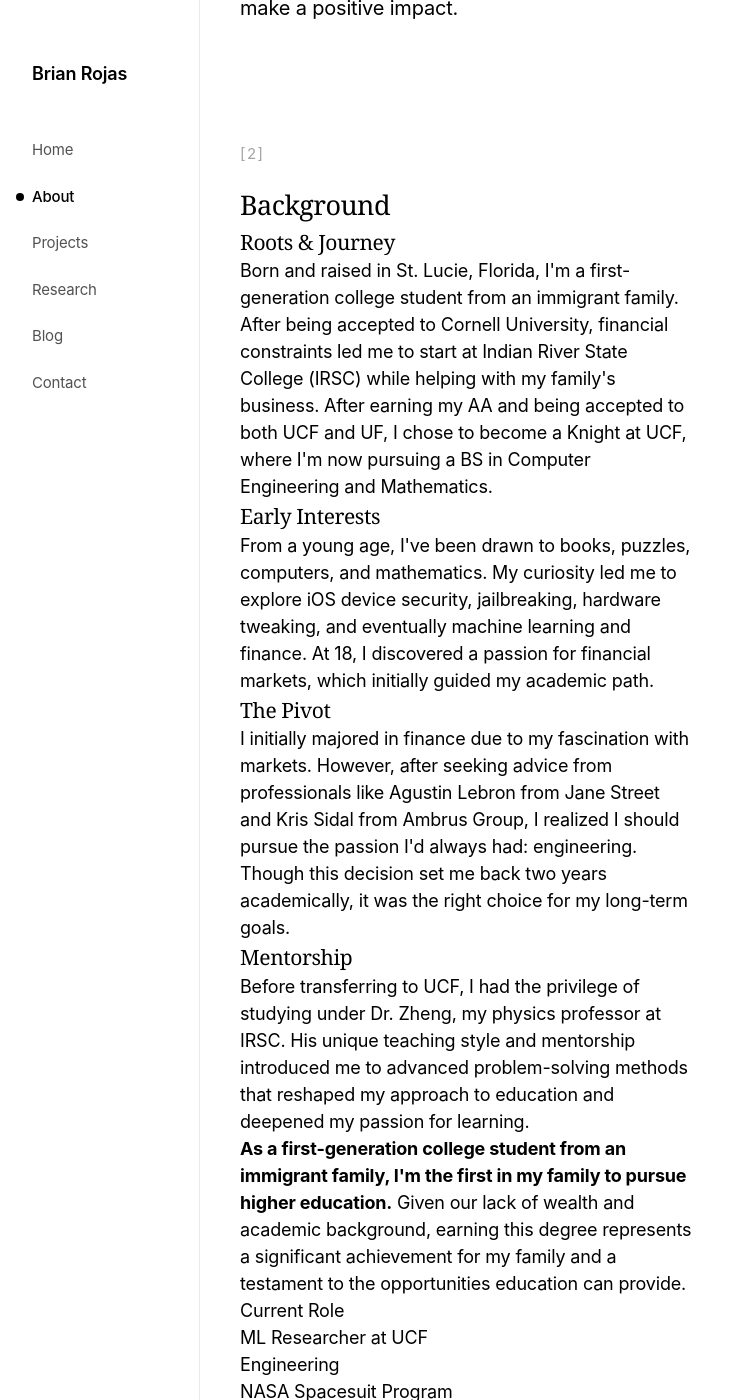
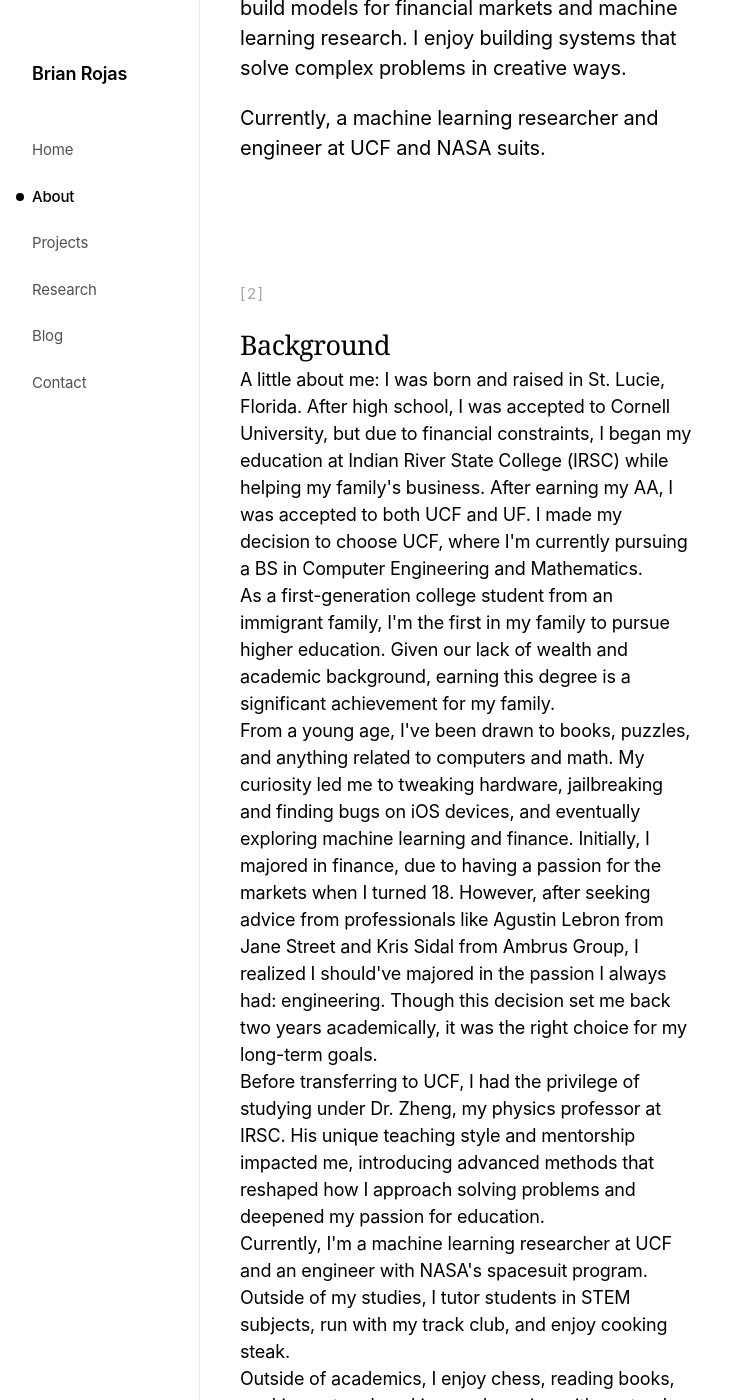
Before and after one commit to brianrojrc/brianrojrc.github.io, a Jekyll site: the page built from about.md, in a window 1280 px wide and 1400 px high, scrolled down 285 px. Shown: the whole window, without its empty margins (0-738 px from the left). Built offline with Jekyll 4.4.1, drawn with Linux system fonts in a browser that asks for light colours; some web fonts are replaced; some of the changed text lies outside the part shown.

Commit message:
Update about.md

```diff
--- a/about.md
+++ b/about.md
@@ -5,69 +5,25 @@ title: About
 <header class="page-header">
     <span class="page-marker">[1]</span>
     <h1>About Me</h1>
-    <p class="intro">Computer Engineering and Mathematics student at UCF, machine learning researcher, and NASA engineer passionate about using technology to make a positive impact.</p>
+    <p class="intro">Computer Engineering and Mathematics student at UCF passionate about applying mathematics, machine learning, and low level programming to build models for financial markets and machine learning research. I enjoy building systems that solve complex problems in creative ways.</p>
+    <p class="currently">Currently, a machine learning researcher and engineer at UCF and NASA suits.</p>
 </header>
 
 <section class="about-content">
     <span class="section-marker">[2]</span>
     <h2>Background</h2>
 
-    <div class="story-grid">
-        <div class="story-section">
-            <h3>Roots & Journey</h3>
-            <p>Born and raised in St. Lucie, Florida, I'm a first-generation college student from an immigrant family. After being accepted to Cornell University, financial constraints led me to start at Indian River State College (IRSC) while helping with my family's business. After earning my AA and being accepted to both UCF and UF, I chose to become a Knight at UCF, where I'm now pursuing a BS in Computer Engineering and Mathematics.</p>
-        </div>
+    <p>A little about me: I was born and raised in St. Lucie, Florida. After high school, I was accepted to Cornell University, but due to financial constraints, I began my education at Indian River State College (IRSC) while helping my family's business. After earning my AA, I was accepted to both UCF and UF. I made my decision to choose UCF, where I'm currently pursuing a BS in Computer Engineering and Mathematics.</p>
 
-        <div class="story-section">
-            <h3>Early Interests</h3>
-            <p>From a young age, I've been drawn to books, puzzles, computers, and mathematics. My curiosity led me to explore iOS device security, jailbreaking, hardware tweaking, and eventually machine learning and finance. At 18, I discovered a passion for financial markets, which initially guided my academic path.</p>
-        </div>
+    <p>As a first-generation college student from an immigrant family, I'm the first in my family to pursue higher education. Given our lack of wealth and academic background, earning this degree is a significant achievement for my family.</p>
 
-        <div class="story-section">
-            <h3>The Pivot</h3>
-            <p>I initially majored in finance due to my fascination with markets. However, after seeking advice from professionals like Agustin Lebron from Jane Street and Kris Sidal from Ambrus Group, I realized I should pursue the passion I'd always had: engineering. Though this decision set me back two years academically, it was the right choice for my long-term goals.</p>
-        </div>
+    <p>From a young age, I've been drawn to books, puzzles, and anything related to computers and math. My curiosity led me to tweaking hardware, jailbreaking and finding bugs on iOS devices, and eventually exploring machine learning and finance. Initially, I majored in finance, due to having a passion for the markets when I turned 18. However, after seeking advice from professionals like Agustin Lebron from Jane Street and Kris Sidal from Ambrus Group, I realized I should've majored in the passion I always had: engineering. Though this decision set me back two years academically, it was the right choice for my long-term goals.</p>
 
-        <div class="story-section">
-            <h3>Mentorship</h3>
-            <p>Before transferring to UCF, I had the privilege of studying under Dr. Zheng, my physics professor at IRSC. His unique teaching style and mentorship introduced me to advanced problem-solving methods that reshaped my approach to education and deepened my passion for learning.</p>
-        </div>
-    </div>
+    <p>Before transferring to UCF, I had the privilege of studying under Dr. Zheng, my physics professor at IRSC. His unique teaching style and mentorship impacted me, introducing advanced methods that reshaped how I approach solving problems and deepened my passion for education.</p>
 
-    <div class="highlight-box">
-        <p><strong>As a first-generation college student from an immigrant family, I'm the first in my family to pursue higher education.</strong> Given our lack of wealth and academic background, earning this degree represents a significant achievement for my family and a testament to the opportunities education can provide.</p>
-    </div>
+    <p>Currently, I'm a machine learning researcher at UCF and an engineer with NASA's spacesuit program. Outside of my studies, I tutor students in STEM subjects, run with my track club, and enjoy cooking steak.</p>
 
-    <div class="stats-grid">
-        <div class="stat-item">
-            <div class="stat-label">Current Role</div>
-            <div class="stat-value">ML Researcher at UCF</div>
-        </div>
-        <div class="stat-item">
-            <div class="stat-label">Engineering</div>
-            <div class="stat-value">NASA Spacesuit Program</div>
-        </div>
-        <div class="stat-item">
-            <div class="stat-label">Education</div>
-            <div class="stat-value">BS in CE & Math</div>
-        </div>
-        <div class="stat-item">
-            <div class="stat-label">Future Plans</div>
-            <div class="stat-value">MS at Stanford</div>
-        </div>
-    </div>
-
-    <div class="current-activities">
-        <h3>What I'm Up To</h3>
-        <ul class="activities-list">
-            <li>Machine learning research at UCF</li>
-            <li>Engineering for NASA's spacesuit program</li>
-            <li>Tutoring STEM students</li>
-            <li>Running with my track club</li>
-            <li>Playing chess</li>
-            <li>Reading and cooking</li>
-        </ul>
-    </div>
+    <p>Outside of academics, I enjoy chess, reading books, working out and cooking, and running with my track club.</p>
 </section>
 
 <section class="journey-section">
@@ -76,27 +32,27 @@ title: About
 
     <div class="timeline-container">
         <div class="timeline-item">
-            <div class="timeline-year">Early Teens</div>
-            <h3>First Steps</h3>
-            <p>Began exploring iOS development and diving deep into device security, jailbreaking, and finding vulnerabilities in iOS systems.</p>
+            <div class="timeline-year">Teens</div>
+            <h3>Early Start</h3>
+            <p>Began iOS development, diving deep into iOS device security.</p>
         </div>
 
         <div class="timeline-item">
             <div class="timeline-year">Late Teens</div>
-            <h3>Financial Markets</h3>
-            <p>Transitioned to learning financial markets and derivatives. Successfully managed my college's portfolio using statistical arbitrage and volatility modeling. Started tutoring STEM students.</p>
+            <h3>Pivot</h3>
+            <p>Transitioned to learn financial markets and the derivatives market. I successfully managed my previous college's portfolio using statistical arbitrage and volatility modeling. Started tutoring for STEM students.</p>
         </div>
 
         <div class="timeline-item">
-            <div class="timeline-year">Early College</div>
+            <div class="timeline-year">College</div>
             <h3>The Shift</h3>
-            <p>Started college majoring in Finance at IRSC. After guidance from industry professionals, transitioned to Computer Engineering at the end of my sophomore year to pursue a more mathematically rigorous path aligned with my true passion.</p>
+            <p>Started college with a major in Finance. I transitioned to Engineering at the end of my sophomore year to pursue a more mathematically rigorous curriculum.</p>
         </div>
 
         <div class="timeline-item">
             <div class="timeline-year">Present</div>
             <h3>Current Focus</h3>
-            <p>Pursuing a BS in Computer Engineering and Mathematics at UCF with a specialty in machine learning. Working as an ML researcher and NASA engineer. Planning to pursue an MS in Electrical Engineering at Stanford University.</p>
+            <p>Pursuing a BS in Computer Engineering and Mathematics at UCF with a specialty in machine learning. I have plans to pursue an MS in Electrical Engineering at Stanford University.</p>
         </div>
     </div>
 </section>
```
